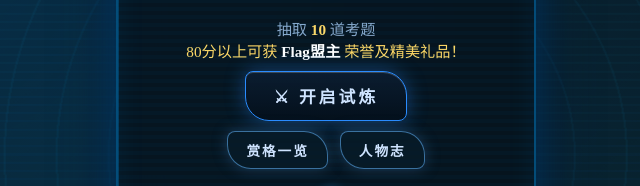
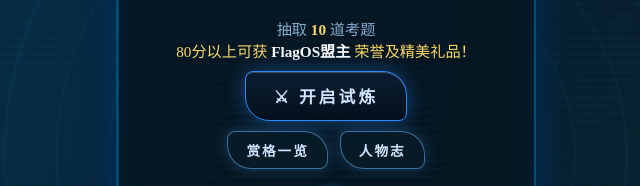
Before and after one commit to flagos-ai/quiz, a plain HTML site: page index.html in a window 1280 px wide. Shown: the part 286-472 px from the top of the page, 314-954 px from the left. Drawn offline with nearby package versions, Linux system fonts and the light colour scheme.

Commit message:
Update index.html

```diff
--- a/index.html
+++ b/index.html
@@ -135,7 +135,7 @@
         <div class="divider"><span class="divider-line"></span><span class="divider-icon">&#9876;</span><span class="divider-line"></span></div>
         <p style="text-align:center; margin-bottom:10px; color:#8aaacc; font-size:0.95rem;">
           抽取 <strong style="color:#ffd966;">10</strong> 道考题<br>
-          <span style="color:#ffd966;">80分以上可获 <strong style="color:#fff;">Flag盟主</strong> 荣誉及精美礼品！</span>
+          <span style="color:#ffd966;">80分以上可获 <strong style="color:#fff;">FlagOS盟主</strong> 荣誉及精美礼品！</span>
         </p>
         <div style="margin-bottom:20px;">
           <div style="display:flex; justify-content:center; margin-bottom:10px;">
```
